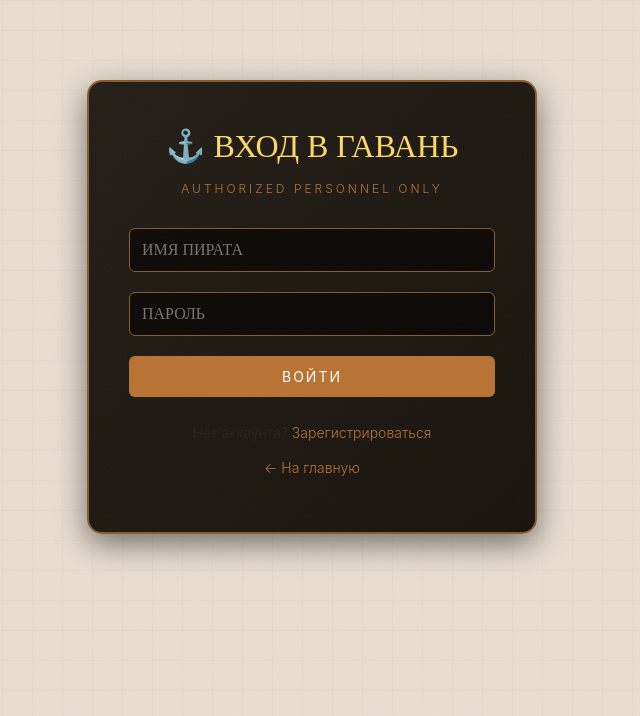
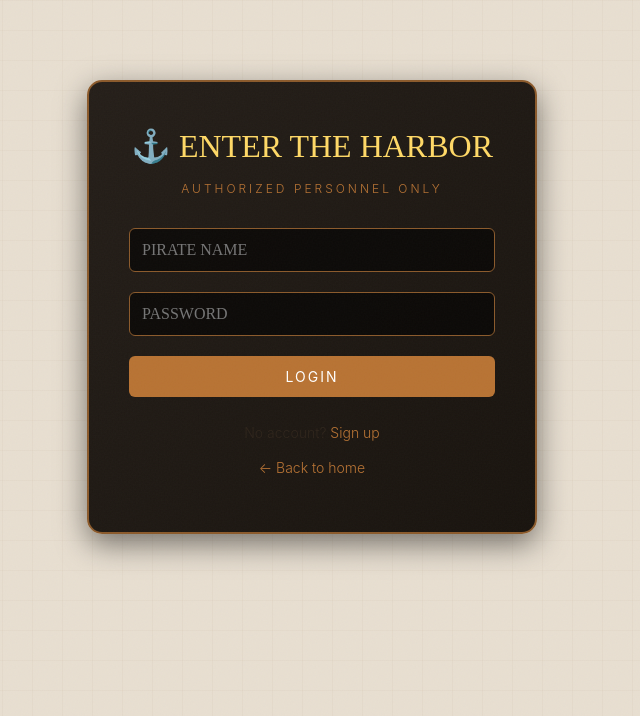
Before and after one commit to lumecather/One-Piece-Bounty-Board, a Django app: page /accounts/login/ in a window 1280 px wide. Shown: the top 716 px of the page, without its empty margins (328-968 px from the left). Run offline with Django 5.2, Linux system fonts and the light colour scheme; parts of the project's set-up code (start-up, migrations or seed data) failed here and were passed over.

Commit message:
translation of html

```diff
--- a/noob/nob/templates/registration/login.html
+++ b/noob/nob/templates/registration/login.html
@@ -1,7 +1,7 @@
 <!DOCTYPE html>
 <html>
 <head>
-    <title>Вход в систему | Морской розыск</title>
+    <title>Login | Marine Bounty</title>
     {% load static %}
     <link rel="stylesheet" href="{% static 'nob/style.css' %}">
     <style>
@@ -81,23 +81,23 @@
 <body>
     <div class="auth-container">
         <div class="auth-card">
-            <div class="auth-title">⚓ ВХОД В ГАВАНЬ</div>
+            <div class="auth-title">⚓ ENTER THE HARBOR</div>
             <div class="auth-subtitle">AUTHORIZED PERSONNEL ONLY</div>
 
             {% if form.errors %}
-                <div class="error-message">❌ Неверное имя или пароль</div>
+                <div class="error-message">❌ Incorrect username or password</div>
             {% endif %}
 
             <form method="post" class="auth-form">
                 {% csrf_token %}
-                <input type="text" name="username" placeholder="ИМЯ ПИРАТА" autocomplete="off">
-                <input type="password" name="password" placeholder="ПАРОЛЬ">
-                <button type="submit">ВОЙТИ</button>
+                <input type="text" name="username" placeholder="PIRATE NAME" autocomplete="off">
+                <input type="password" name="password" placeholder="PASSWORD">
+                <button type="submit">LOGIN</button>
             </form>
 
             <div class="auth-links">
-                <p>Нет аккаунта? <a href="{% url 'register' %}">Зарегистрироваться</a></p>
-                <p><a href="{% url 'basepage' %}">← На главную</a></p>
+                <p>No account? <a href="{% url 'register' %}">Sign up</a></p>
+                <p><a href="{% url 'basepage' %}">← Back to home</a></p>
             </div>
         </div>
     </div>
```
Also changed, not shown: noob/nob/templates/registration/register.html (+8 -8 lines).
